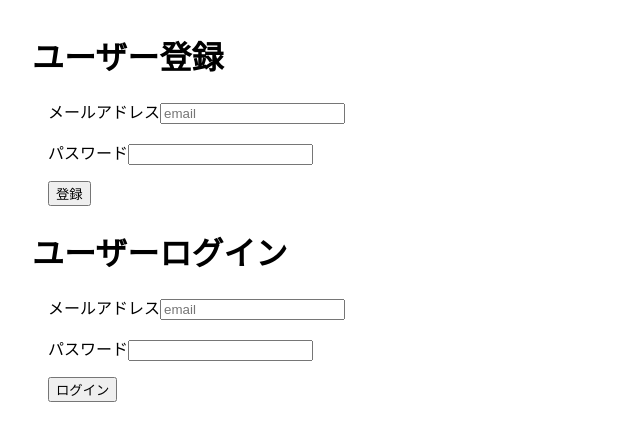
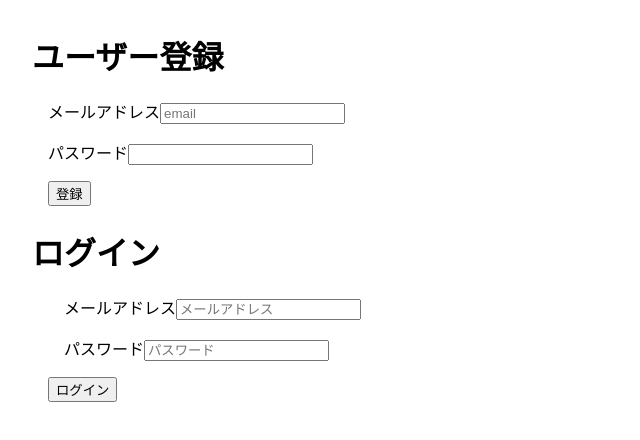
Before and after one commit to GrowUp-Haruno/react-firebase-auth, a React (Create React App) app: page / in a window 1280 px wide. Shown: the top 440 px of the page, without its empty margins (0-640 px from the left). Built offline with nearby package versions, Linux system fonts and the light colour scheme; no server answers.

Commit message:
SignInコンポーネントを切り替え

```diff
--- a/src/components/SignIn.tsx
+++ b/src/components/SignIn.tsx
@@ -1,17 +1,32 @@
 import { FC, memo } from 'react';
-import { SignInterfase } from '../interface/SignInterfase';
 import { useSignIn } from './hooks/useSignIn';
+import { AcountUserTypes } from './types/typeSign';
+import { FormInterfase } from '../interface/FormInterfase';
 
-export const SignIn: FC = memo(() => {
+export const SignIn:FC = memo(() => {
   const { signInUser, isDesable, handleChangeObjectState, handleSubmitToFirebase } = useSignIn();
   return (
-    <SignInterfase
-      signFunction="ログイン"
+    <FormInterfase<AcountUserTypes>
+      formTitle="ログイン"
+      inputParts={[
+        {
+          labelName: 'メールアドレス',
+          inputName: 'email',
+          inputType: 'email',
+          inputPlaceholder: 'メールアドレス',
+        },
+        {
+          labelName: 'パスワード',
+          inputName: 'password',
+          inputType: 'password',
+          inputPlaceholder: 'パスワード',
+        },
+      ]}
       handleSubmit={handleSubmitToFirebase}
       handleChange={handleChangeObjectState}
-      email={signInUser.email}
-      password={signInUser.password}
-      isDesable={isDesable}
+      inputValueState={signInUser}
+      buttonName="ログイン"
+      buttonDesable={isDesable}
     />
   );
 });
```
Also changed, not shown: src/components/oldSignIn.tsx (added, +19 -0 lines).
